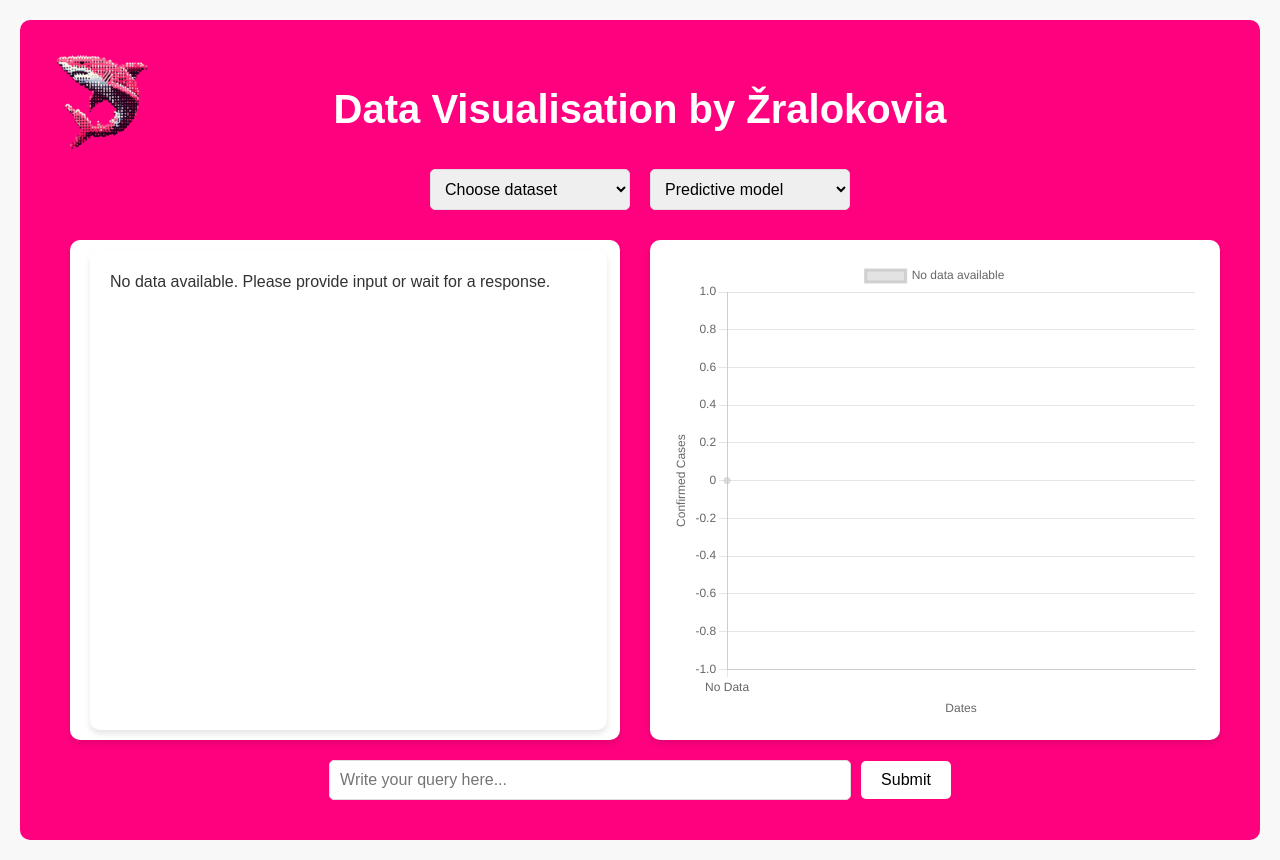
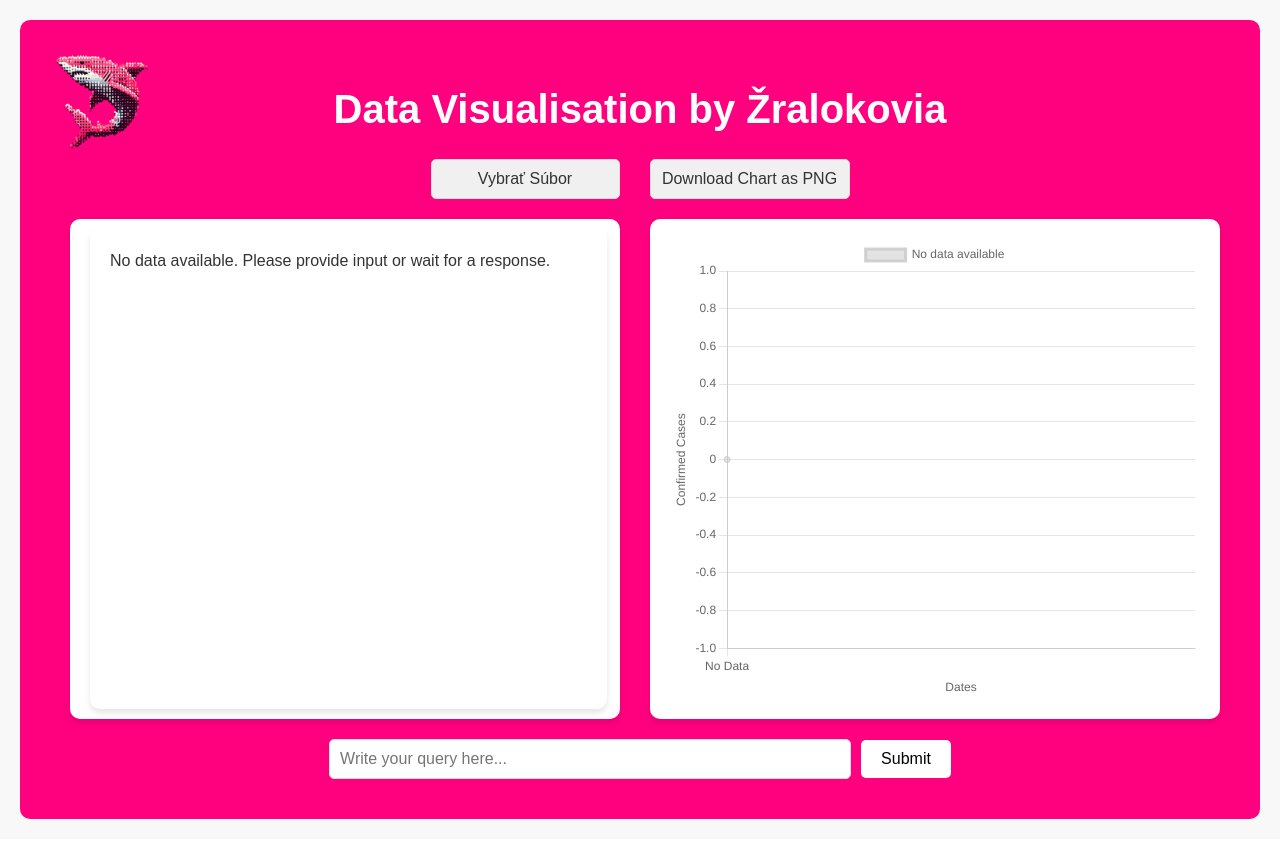
Before and after one commit to TythonSK/DataVis, a React (Create React App) app in the folder front-react/: page / in a window 1280 px wide. After the commit the page ends 839 px from the top, so only its background shows below. Built offline with nearby package versions, Linux system fonts and the light colour scheme.

Commit message:
Final Frontend Design Push ?

```diff
--- a/front-react/src/CSVToDataParser.js
+++ b/front-react/src/CSVToDataParser.js
@@ -1,9 +1,11 @@
 import Papa from 'papaparse';
 
-export const parseCSVData = (csvString, country) => {
+export const parseCSVData = (csvString) => {
   const result = Papa.parse(csvString, { header: true });
   const data = result.data;
 
+  // Extract labels (dates) and values for a specific country
+  const country = 'Zimbabwe' // HARD-CODED - TODO: UN-HARD-CODE IT
   const labels = [];
   const values = [];
 
--- a/front-react/src/DatasetSelector.css
+++ b/front-react/src/DatasetSelector.css
@@ -1,8 +1,13 @@
-/* Keeps existing styles for select and file input */
+/* Centers the controls container */
 .controls {
   margin-bottom: 20px;
+  display: flex;
+  justify-content: center; /* Centers horizontally */
+  align-items: center;     /* Centers vertically */
+  gap: 10px;               /* Adds spacing between the buttons */
 }
 
+/* Existing select and file input styles */
 select,
 input[type="file"] {
   margin: 10px;
@@ -14,16 +19,11 @@ input[type="file"] {
 
 .dataset-select,
 .model-select {
-  width: 200px;
-}
-
-.upload-dataset {
-  width: 303px;
+  width: 10px;
 }
 
 /* Styling the download button to match the design */
 .download-btn {
-  margin: 10px;
   padding: 10px;
   font-size: 1rem;
   border: 1px solid #ddd;
@@ -33,6 +33,7 @@ input[type="file"] {
   width: 200px;
   cursor: pointer;
   text-align: center;
+  margin-left: 20px;
 }
 
 .download-btn:hover {
@@ -55,14 +56,13 @@ input[type="file"] {
 
 /* Custom label styled to match the button */
 .upload-btn {
-  margin-left: 10px;
   padding: 10px;
   font-size: 1rem;
   border: 1px solid #ddd;
   border-radius: 5px;
   background-color: #f0f0f0;
   color: #333;
-  width: 200px;
+  width: 167px;
   cursor: pointer;
   text-align: center;
   display: inline-block; /* Ensures proper button styling */
--- a/front-react/src/DatasetSelector.js
+++ b/front-react/src/DatasetSelector.js
@@ -1,29 +1,55 @@
 import React from 'react';
+import { parseCSVData } from './CSVToDataParser'; // Import the CSV parser function
+import html2canvas from 'html2canvas';
 
-const DatasetSelector = ({ dataset, setDataset, model, setModel }) => (
-  <div className="controls">
-    <select
-      className="dataset-select"
-      value={dataset || ""}  // Replace null with an empty string
-      onChange={(e) => setDataset(e.target.value)}
-    >
-      <option value="">Choose dataset</option>
-      <option value="dataset1">Dataset 1</option>
-      <option value="dataset2">Dataset 2</option>
-    </select>
+const DatasetSelector = ({ setCsvChartData, chartRef }) => {
+  const handleFileUpload = (event) => {
+    const file = event.target.files[0];
+    if (file) {
+      const reader = new FileReader();
+      reader.onload = (e) => {
+        const csvData = e.target.result;
+        const { labels, values } = parseCSVData(csvData); // Parse the CSV file
+        setCsvChartData({
+          chartData: values,
+          labels,
+        });
+      };
+      reader.readAsText(file);
+    }
+  };
 
-    <select
-      className="model-select"
-      value={model || ""}  // Replace null with an empty string
-      onChange={(e) => setModel(e.target.value)}
-    >
-      <option value="">Predictive model</option>
-      <option value="model1">Model 1</option>
-      <option value="model2">Model 2</option>
-    </select>
+  const handleDownloadClick = () => {
+    if (chartRef.current) {
+      html2canvas(chartRef.current).then((canvas) => {
+        const link = document.createElement('a');
+        link.href = canvas.toDataURL('image/png');
+        link.download = 'chart.png';
+        link.click();
+      });
+    }
+  };
 
-    <input type="file" className="upload-dataset" />
-  </div>
-);
+  return (
+    <div className="controls">
+      {/* File upload button with styled label */}
+      <label htmlFor="upload-dataset" className="upload-btn">
+        Vybrať Súbor
+      </label>
+      <input
+        id="upload-dataset"
+        type="file"
+        className="upload-dataset"
+        accept=".csv"
+        onChange={handleFileUpload}
+      />
+
+      {/* Download PNG Button */}
+      <button onClick={handleDownloadClick} className="download-btn">
+        Download Chart as PNG
+      </button>
+    </div>
+  );
+};
 
 export default DatasetSelector;
```
